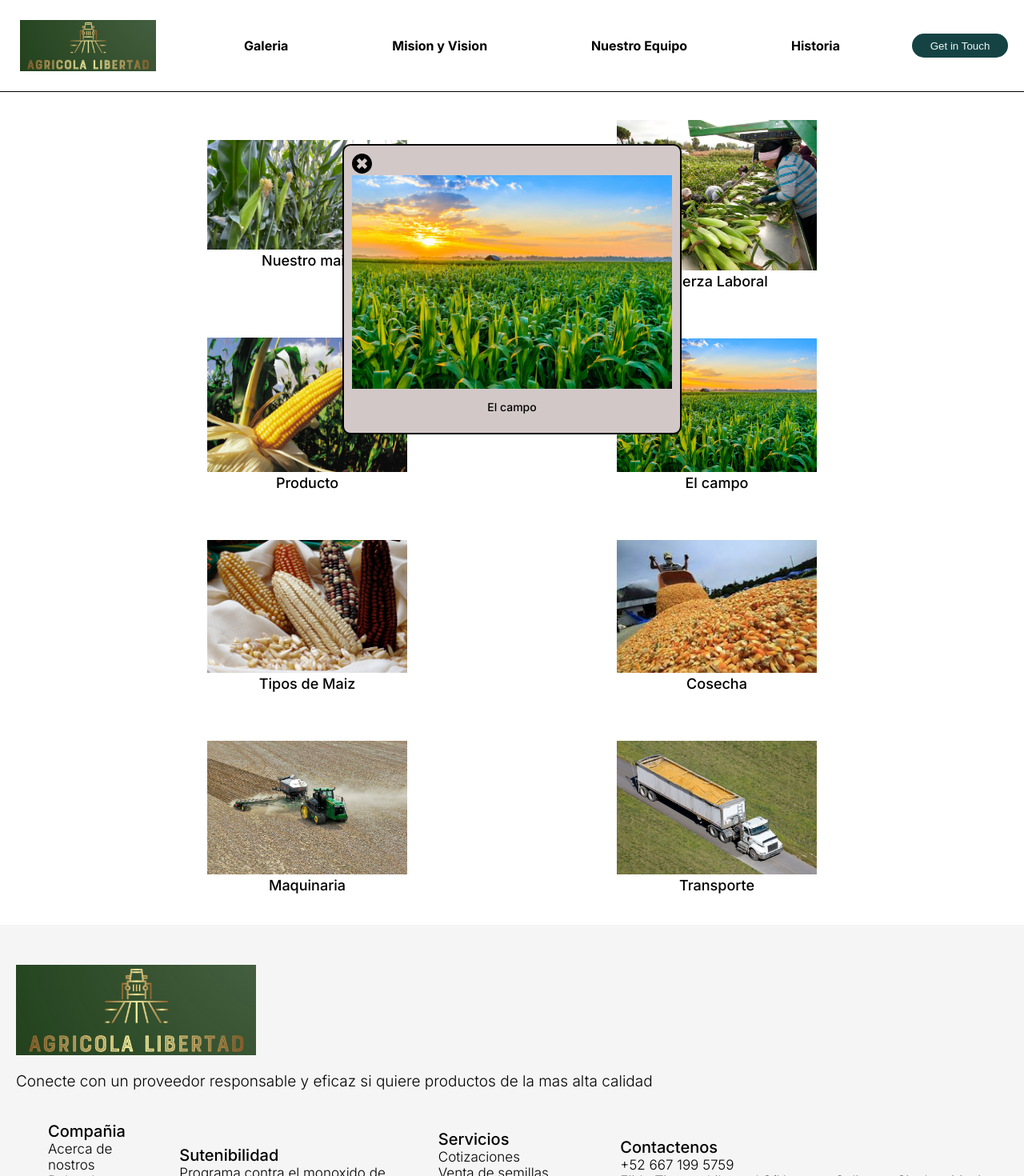
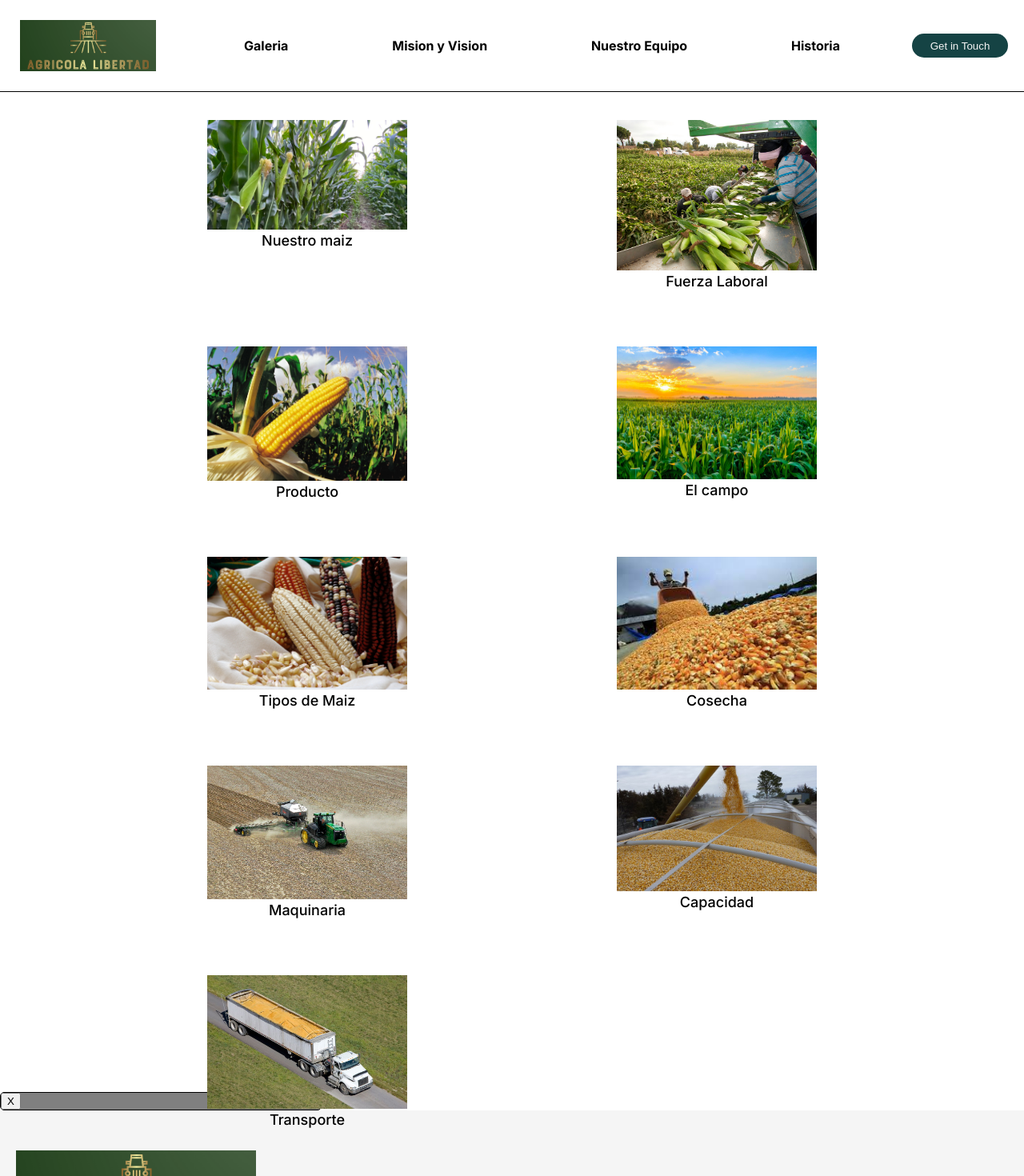
Before and after one commit to HectorVL95/Agricola-Libertad, a React (Create React App) app: page /Gallery in a window 1280 px wide. Shown: the top 1470 px of the page at 80% size. Built offline with nearby package versions, Linux system fonts and the light colour scheme.

Commit message:
agregamos mas dinamismo en el componente top banner, al momento estamos trabajando de nuevo en la galeria

```diff
--- a/src/DataTopBanner.js
+++ b/src/DataTopBanner.js
@@ -23,6 +23,7 @@ export default [
   {
     id:2,
     title: "Construyendo confianza y transparencia para ofrecer productos de primera",
+    description:"Nuestro compromiso es con el cliente, su tiempo importa mucho para nosotros, que el cliente este seguro que sus productos llegaran en la mejor condicion y calidad",
     background: "url(https://producepay.com/wp-content/uploads/2022/08/aproducepay-is-building-a-more-connected-and-sustainable-fresh-produce-supply-chain.jpg)",
     backgroundSecond: "#154344"
   }
--- a/src/components/BottomBanner.jsx
+++ b/src/components/BottomBanner.jsx
@@ -13,7 +13,7 @@ const BottomBanner = (props) => {
 
   return (
     <article className='bottomBanner' style={{background: props.dataEl.background}}>
-      <h1 className='banner-title'>{props.dataEl.title}</h1>
+      <h1 className='bottom-banner-title'>{props.dataEl.title}</h1>
       <p className='banner-desc'>{props.dataEl.description}</p>
       <button onClick={routeChange} className='button-contact'>{props.dataEl.contact}</button>
     </article>
--- a/src/components/Gallery.jsx
+++ b/src/components/Gallery.jsx
@@ -1,4 +1,4 @@
-  import React, { useState } from 'react'
+  import React, { useRef, useState } from 'react'
 import Header from './Header';
 import Footer from './Footer';
 import workers from '../assets/workers.jpg';
@@ -7,38 +7,29 @@ import '../styles/Gallery.scss';
 import GalleryPic from './GalleryPic';
 import DataGallery from '../DataGallery';
 import GalleryBigPic from './GalleryBigPic';
+import closeBtn from '../assets/cancel-icon-svgrepo-com.svg'
 
 const Gallery = () => {
 
-  const [shown, setShown]= useState(true )
+  const [shown, setShown]= useState(true)
 
   const image = DataGallery.map(dataEl =>{
     return <GalleryPic
     key={dataEl}
     dataEl={dataEl}
     handleClick={show}/>
-  }
-    )
-
-  const bigImage = DataGallery.map(dataEl =>{
-    return <GalleryBigPic
-    key={dataEl}
-    dataEl={dataEl}
-    handleClick={hide}/>
   })
 
-  function show(){
-      if(image[0])
-        {document.querySelector(".bigImage").style.display = "block";
 
-      }
-      else if(image[1])
-        {document.querySelector(".bigImage").style.display = "block"}
+  const selectedImageRef = useRef()
+
+  function show(dataEl){
+      setShown(dataEl)
     }
 
 
-  function hide(){
-    document.querySelector(".bigImage").style.display = "none"
+  function hide(dataEl){
+    setShown(!dataEl)
   }
 
 
@@ -47,19 +38,19 @@ const Gallery = () => {
       <div className='darken darken-inactive'></div>
       <Header/>
       <section className='gallery-section'>
-        {image[0]}
-        {image[1]}
-        {image[2]}
-        {image[3]}
-        {image[4]}
-        {image[5]}
-        {image[6]}
-        {image[8]}
-        {image[9]}
+        {image.map((item, index) => (
+          <div key={index} onClick={() => show(item)}>
+            {item}
+          </div>
+        ))}
       </section>
-      <section className='bigImage'>
-        {shown ? bigImage[3] : false}
-      </section>
+      {shown && (
+        <article className='selected-image'>
+          <button className='close-btn' onClick={(hide)}>X</button>
+          {shown}
+        </article>
+
+      )}
       <Footer/>
     </main>
   );
--- a/src/components/Story.jsx
+++ b/src/components/Story.jsx
@@ -20,8 +20,8 @@ const Story = () => {
       <Header/>
       {DataBanner[2]}
       <section className='historia'>
-        <h1 className='title'>Todo Empezo como un sueño</h1>
-        <p className='text'>Fundada en el 2014 por Hector Valenzuela, un emprendedor que tenia el sueño de ser agricultor, sin tener ningun conocimiento alguno en la industria se lanzo a lo extraño y fuera de su zona de comfort asumiendo riesgos, primero sembrando limon persa, al no dar los resultados que espero, al poco tiempo sembro Maiz; Hoy en dia su negocio prospera ya que cuenta con varios compradores y el negocio genera alrededor de 1000 toneladas de maiz al año</p>
+        <h1 className='historia-title'>Todo Empezo como un sueño</h1>
+        <p className='historia-text'>Fundada en el 2014 por Hector Valenzuela, un emprendedor que tenia el sueño de ser agricultor, sin tener ningun conocimiento alguno en la industria se lanzo a lo extraño y fuera de su zona de comfort asumiendo riesgos, primero sembrando limon persa, al no dar los resultados que espero, al poco tiempo sembro Maiz; Hoy en dia su negocio prospera ya que cuenta con varios compradores y el negocio genera alrededor de 1000 toneladas de maiz al año</p>
         <div className='worker-div'>
           <img className='worker' src={worker} alt="Corn worker" />
         </div>
--- a/src/components/TopBanner.jsx
+++ b/src/components/TopBanner.jsx
@@ -14,9 +14,11 @@ const TopBanner = (props) => {
   return (
     <section className='section-top-banner' background-video>
       <article className='topBanner' style={{background: props.dataEl.background, backgroundSize: 'cover'}}>
-        <h1 className='banner-title'>{props.dataEl.title}</h1>
-        <p className='banner-desc'>{props.dataEl.description}</p>
-        <button onClick={routeChange} className='button-contact'>{props.dataEl.contact}</button>
+        <div className='text-wrap'>
+          <h1 className='banner-title'>{props.dataEl.title}</h1>
+          <p className='banner-desc'>{props.dataEl.description}</p>
+          <button onClick={routeChange} className='button-contact'>{props.dataEl.contact}</button>
+        </div>
       </article>
       <div className='wrap'>
         <iframe className='video-banner inactive' style={{background: props.dataEl.backgroundSecond}} src={props.dataEl.sideContent} allowFullScreen="allowFullScreen" frameborder="0" width="400" height="240" allow='autoplay; fullscreen; picture-in-picture' data-ready="true"></iframe>
--- a/src/components/TopBannerNoBtn.jsx
+++ b/src/components/TopBannerNoBtn.jsx
@@ -3,10 +3,20 @@ import '../styles/TopBanner.scss'
 
 const TopBannerNoBtn = (props) => {
   return (
-    <article className='topBanner' style={{background: props.dataEl.background, backgroundSize: "length", backgroundRepeat: "no-repeat"}}>
-    <h1 className='banner-title'>{props.dataEl.title}</h1>
-    <p className='banner-desc'>{props.dataEl.description}</p>
-  </article>
+    <section className='section-top-banner top-banner-no-btn'>
+      <article className='topBanner topBanner-alt' style={{background: props.dataEl.background, backgroundSize: "100% 100%", backgroundRepeat: "no-repeat"}}>
+      <div className='text-wrap'>
+        <h1 className='banner-title banner-title--alt'>{props.dataEl.title}</h1>
+        <p className='banner-desc banner-desc--alt'>{props.dataEl.description}</p>
+      </div>
+      </article>
+      <article className='second-article inactive'>
+      <div className='text-wrap'>
+      <h1 className='banner-title'>{props.dataEl.title}</h1>
+      <p className='banner-desc '>{props.dataEl.description}</p>
+      </div>
+      </article>
+    </section>
   );
 }
 
--- a/src/styles/BottomBanner.scss
+++ b/src/styles/BottomBanner.scss
@@ -29,7 +29,7 @@
     height: 400px;
     padding: 50px;
   }
-  .banner-title{
+  .bottom-banner-title{
     font-size: 6rem;
   }
   .banner-desc{
--- a/src/styles/Gallery.scss
+++ b/src/styles/Gallery.scss
@@ -31,6 +31,14 @@
   bottom: auto;
   width: 345px;
 }
+.selected-image{
+  width: 400px;
+  height: auto;
+  background-color: grey;
+  border: 1px black solid;
+  border-radius: 5px;
+
+}
 @media (min-width:768px) {
   .gallery-section{
     margin-bottom: 150px;
--- a/src/styles/Story.scss
+++ b/src/styles/Story.scss
@@ -1,11 +1,11 @@
-.title{
+.historia-title{
   font-size: 3rem;
   text-align: center;
   margin-top: 20px;
   margin-bottom: 20px;
   color: #43484D;
 }
-.text{
+.historia-text{
   font-size: 1.6rem;
 }
 .worker-div{
@@ -28,6 +28,9 @@
     padding-left: 50px;
     padding-right: 50px;
   }
+  .worker{
+    width: 400px;
+  }
 }
 @media (min-width:1120px) {
   .historia{
@@ -37,13 +40,8 @@
 }
 @media(min-width:1920px){
   .historia{
-    padding-left: 150px;
-    padding-right: 150px;
+    padding-left: 300px;
+    padding-right: 300px;
   }
-  .title{
-    font-size: 3.5rem;
-  }
-  .text{
-    font-size: 2.2rem;
-  }
+
 }
--- a/src/styles/Team.scss
+++ b/src/styles/Team.scss
@@ -5,6 +5,7 @@
   padding-top: 145px;
   text-align: center;
   margin-bottom: 45px;
+  font-size: 3rem;
 }
 .gallery-team{
   display: grid;
@@ -12,7 +13,6 @@
   grid-auto-rows: minmax(100px, auto);
   grid-row-gap: 30px;
   justify-content: center;
-
 }
 
 @media(min-width:768px){
@@ -23,6 +23,5 @@
 @media (min-width:1920px) {
   .gallery-team{
     grid-template-columns: 600px 600px;
-    padding-top: 200px;
   }
 }
```
Also changed, not shown: src/styles/TopBanner.scss (+48 -7 lines).
